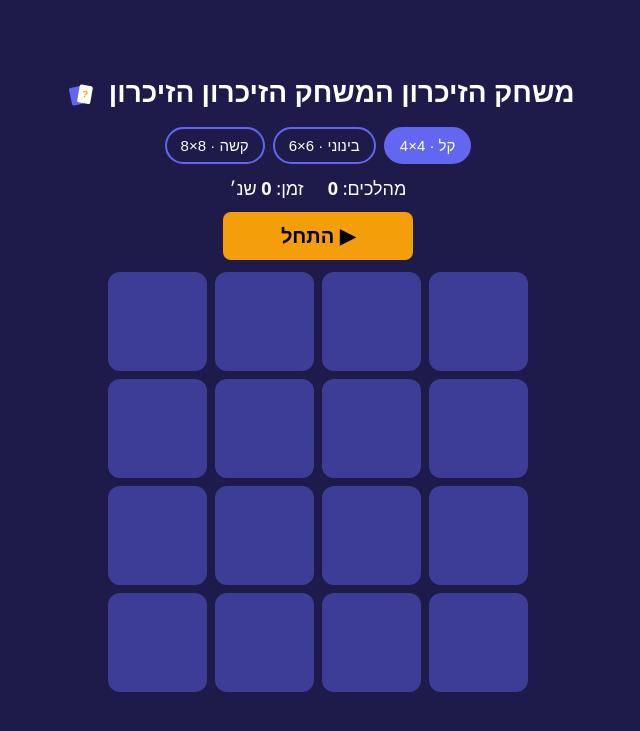
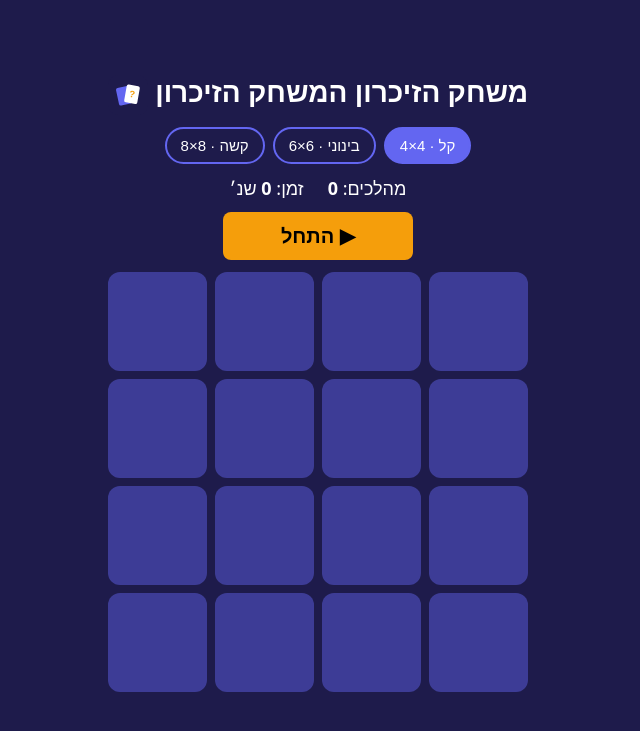
Before and after one commit to Yanai-lez/The-memory-game, a plain HTML site: page index.html in a window 1280 px wide. Shown: the whole page, without its empty margins (322-962 px from the left). Drawn offline with Linux system fonts and the light colour scheme.

Commit message:
Fix and standardize Hebrew app title

```diff
--- a/index.html
+++ b/index.html
@@ -3,7 +3,7 @@
 <head>
 <meta charset="UTF-8">
 <meta name="viewport" content="width=device-width, initial-scale=1, maximum-scale=1, user-scalable=no">
-<title>משחק הזיכרון המשחק הזיכרון הזיכרון</title>
+<title>משחק הזיכרון המשחק הזיכרון</title>
 <link rel="manifest" href="manifest.webmanifest">
 <meta name="theme-color" content="#1e1b4b">
 <link rel="icon" type="image/svg+xml" href="icon.svg">
@@ -11,11 +11,11 @@
 <link rel="apple-touch-icon" href="apple-touch-icon.png">
 <meta name="apple-mobile-web-app-capable" content="yes">
 <meta name="mobile-web-app-capable" content="yes">
-<meta name="apple-mobile-web-app-title" content="משחק הזיכרון הזיכרון">
-<meta name="description" content="משחק הזיכרון המשחק הזיכרון הזיכרון בעברית עם דרגות קושי ואימוג'ים חדשים בכל משחק הזיכרון. אפשר להתקין כאפליקציה.">
+<meta name="apple-mobile-web-app-title" content="משחק הזיכרון">
+<meta name="description" content="משחק הזיכרון המשחק הזיכרון בעברית עם דרגות קושי ואימוג'ים חדשים בכל משחק הזיכרון. אפשר להתקין כאפליקציה.">
 <meta property="og:type" content="website">
-<meta property="og:site_name" content="משחק הזיכרון המשחק הזיכרון הזיכרון">
-<meta property="og:title" content="משחק הזיכרון המשחק הזיכרון הזיכרון">
+<meta property="og:site_name" content="משחק הזיכרון המשחק הזיכרון">
+<meta property="og:title" content="משחק הזיכרון המשחק הזיכרון">
 <meta property="og:description" content="מצאו את הזוגות! דרגות קושי ואימוג'ים חדשים בכל משחק הזיכרון.">
 <meta property="og:url" content="https://yanai-lez.github.io/The-memory-game-/">
 <meta property="og:image" content="https://yanai-lez.github.io/The-memory-game-/og-image.png">
@@ -63,7 +63,7 @@
 </style>
 </head>
 <body>
-  <h1>משחק הזיכרון המשחק הזיכרון הזיכרון <img src="icon.svg" alt="" width="40" height="40" style="vertical-align:middle;border-radius:10px"></h1>
+  <h1>משחק הזיכרון המשחק הזיכרון <img src="icon.svg" alt="" width="40" height="40" style="vertical-align:middle;border-radius:10px"></h1>
   <div class="levels" id="levels"></div>
   <div class="stats">
     <span>מהלכים: <b id="moves">0</b></span>
```
